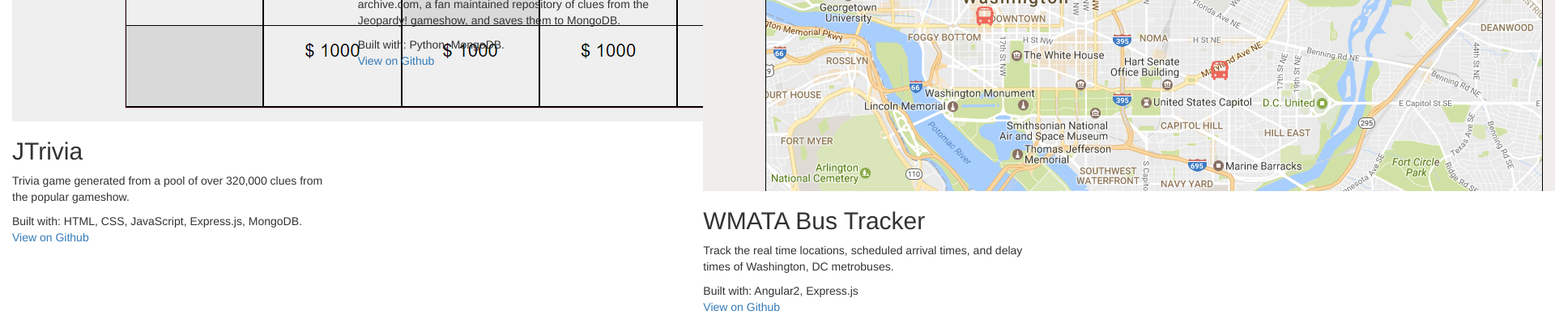
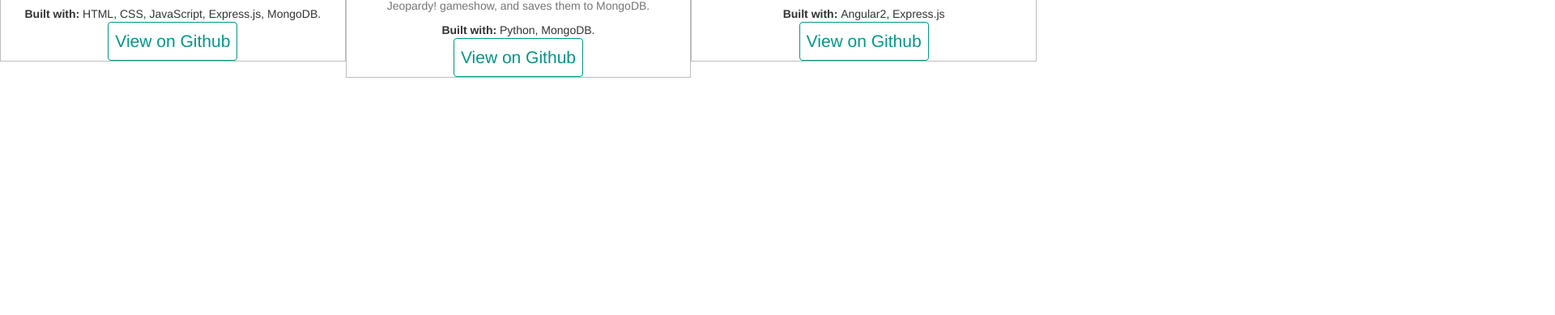
Before and after one commit to anderMatt/portfolio, a plain HTML site: page index.html in a window 1280 px wide. Shown: the part 764-1153 px from the top of the page at 81% size, 1920 px wide, since content can reach past the window. After the commit the page ends 900 px from the top, so only its background shows below. Drawn offline with nearby package versions, Linux system fonts and the light colour scheme; the site is published under a folder, as on GitHub Pages, so addresses that start at the root find nothing.

Commit message:
Fix CSS path.

```diff
--- a/index.html
+++ b/index.html
@@ -7,10 +7,10 @@
 		<meta name="author" content="Matthew Anderson">
 		<meta name="description" content="Portfolio">
 
-		<link rel="stylesheet" href="/css/font-awesome/css/font-awesome.min.css">
+		<link rel="stylesheet" href="css/font-awesome/css/font-awesome.min.css">
 
 		<link rel="stylesheet" href="https://maxcdn.bootstrapcdn.com/bootstrap/3.3.7/css/bootstrap.min.css" integrity="sha384-BVYiiSIFeK1dGmJRAkycuHAHRg32OmUcww7on3RYdg4Va+PmSTsz/K68vbdEjh4u" crossorigin="anonymous">
-		<link rel="stylesheet" href="/css/main.css">
+		<link rel="stylesheet" href="css/main.css">
 	</head>
 	<body>
 		<nav class="navbar navbar-default container-fluid">
```
